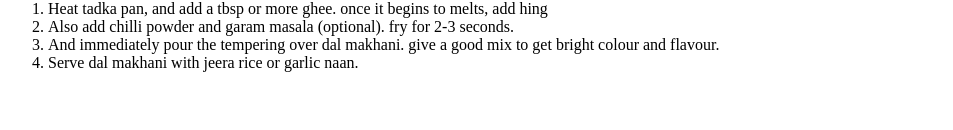
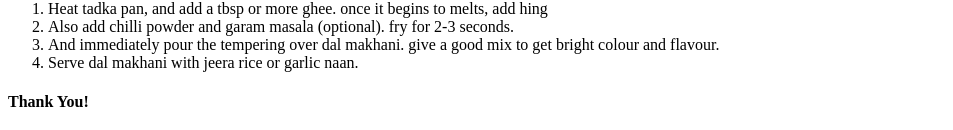
Before and after one commit to Gandhar9/odin-recipes, a plain HTML site: page recipes/Dal-Makhni.html in a window 1280 px wide. Shown: the part 1267-1397 px from the top of the page, without its empty margins (0-953 px from the left). Before the commit the page ends 1355 px from the top, so only its background shows below. Drawn offline with Linux system fonts and the light colour scheme.

Commit message:
../recipes/Dal-Makhni.html

```diff
--- a/recipes/Dal-Makhni.html
+++ b/recipes/Dal-Makhni.html
@@ -146,5 +146,6 @@
             Serve dal makhani with jeera rice or garlic naan.
         </li>
     </ol>
+    <h4>Thank You!</h4>
 </body>
 </html>
```
